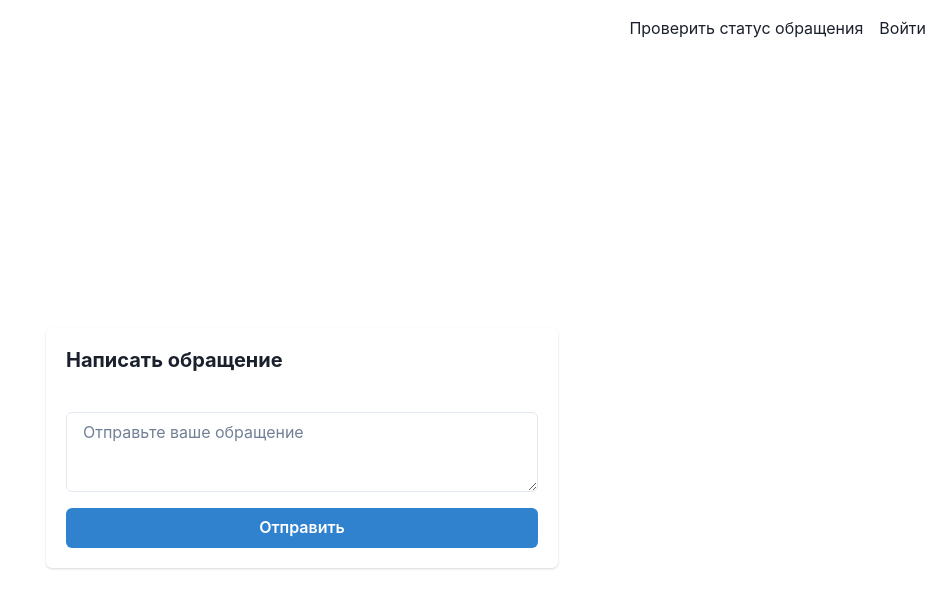
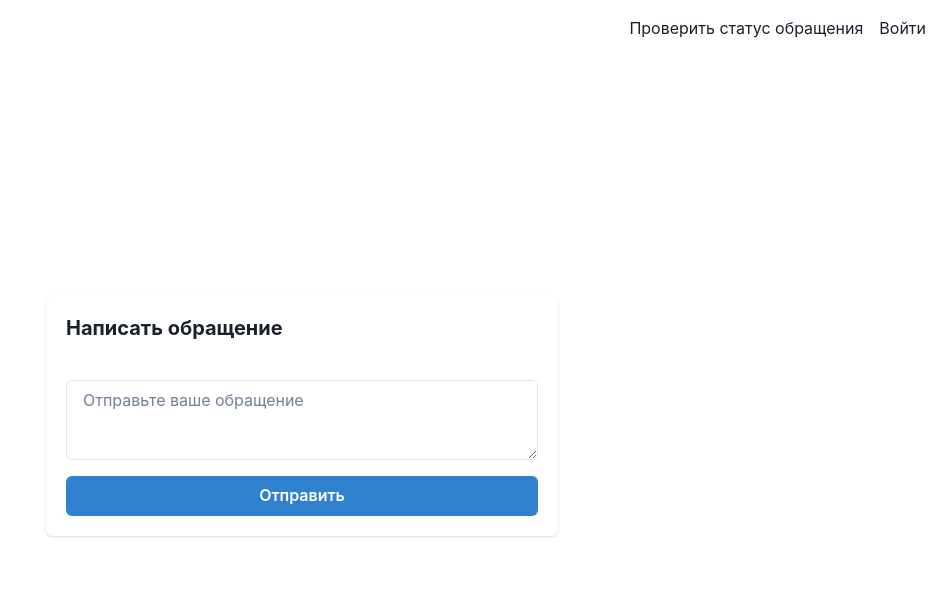
Before and after one commit to eeboAvitoLovers/eal-frontend, a React (Vite) app: page / in a window 1280 px wide. Shown: the top 608 px of the page, without its empty margins (338-1280 px from the left). Built offline with nearby package versions, Linux system fonts and the light colour scheme; no server answers.

Commit message:
fix: height

```diff
--- a/src/components/CardPageLayout.tsx
+++ b/src/components/CardPageLayout.tsx
@@ -17,7 +17,7 @@ type CardPageLayoutProps = {
 const CardPageLayout: FC<CardPageLayoutProps> = ({ children, title }) => (
   <Box p={4}>
     <Navigation />
-    <Center minH="100vh">
+    <Center minH="calc(100vh - 2rem - 2 * var(--chakra-space-4))">
       <Card maxW="lg" w="100%">
         <CardHeader>
           <Heading size="md">{title}</Heading>
```
